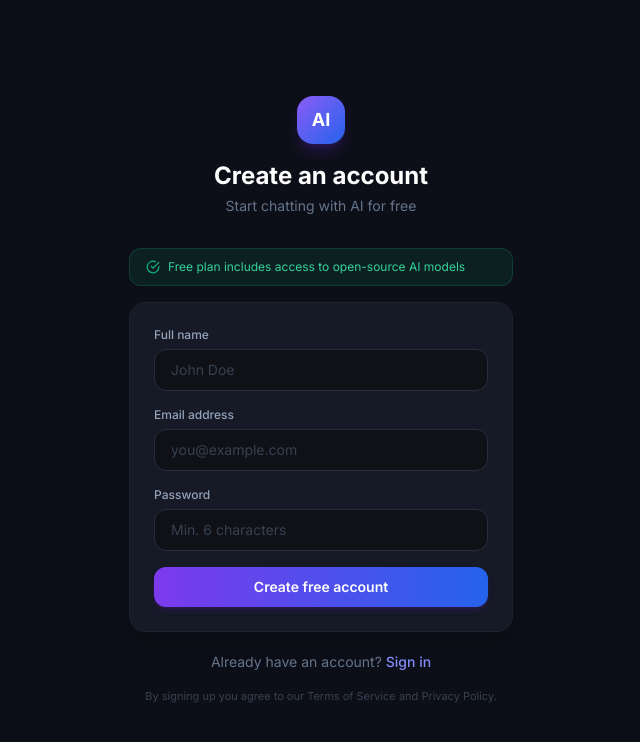
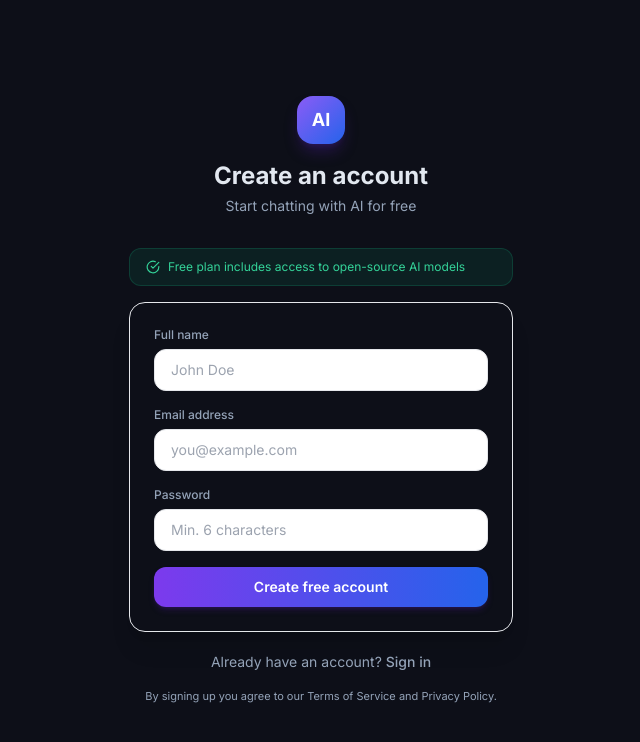
Before and after one commit to wahyujhoo17/Openrouter-Chatboard, a Next.js app: page /register in a window 1280 px wide. Shown: the top 742 px of the page, without its empty margins (319-959 px from the left). Built offline with nearby package versions, Linux system fonts and the light colour scheme.

Commit message:
refactor styles and improve UI consistency across components

```diff
--- a/app/page.tsx
+++ b/app/page.tsx
@@ -252,10 +252,10 @@ export default function Home() {
 
   if (user === "loading") {
     return (
-      <div className="h-full flex items-center justify-center bg-[#0d0f18]">
+      <div className="h-full flex items-center justify-center bg-app">
         <div className="flex flex-col items-center gap-3">
           <div className="w-10 h-10 border-2 border-violet-500 border-t-transparent rounded-full animate-spin" />
-          <p className="text-sm text-[#64748b]">Loading...</p>
+          <p className="text-sm text-muted">Loading...</p>
         </div>
       </div>
     );
@@ -314,7 +314,7 @@ export default function Home() {
               className={`hidden sm:flex items-center gap-1.5 px-2.5 py-1 rounded-full border text-[10px] font-semibold ${
                 loggedInUser.plan === "pro"
                   ? "bg-violet-500/10 border-violet-500/30 text-violet-300"
-                  : "bg-[#1e2130] border-[#2a2d3e] text-[#64748b]"
+                  : "bg-surface2 border-border text-muted"
               }`}
             >
               {loggedInUser.plan === "pro" && (
--- a/app/register/page.tsx
+++ b/app/register/page.tsx
@@ -1,101 +1,137 @@
-'use client'
+"use client";
 
-import { useState, FormEvent } from 'react'
-import { useRouter } from 'next/navigation'
-import Link from 'next/link'
+import { useState, FormEvent } from "react";
+import { useRouter } from "next/navigation";
+import Link from "next/link";
 
 export default function RegisterPage() {
-  const router = useRouter()
-  const [name, setName] = useState('')
-  const [email, setEmail] = useState('')
-  const [password, setPassword] = useState('')
-  const [error, setError] = useState('')
-  const [loading, setLoading] = useState(false)
+  const router = useRouter();
+  const [name, setName] = useState("");
+  const [email, setEmail] = useState("");
+  const [password, setPassword] = useState("");
+  const [error, setError] = useState("");
+  const [loading, setLoading] = useState(false);
 
   async function handleSubmit(e: FormEvent) {
-    e.preventDefault()
-    setError('')
-    setLoading(true)
+    e.preventDefault();
+    setError("");
+    setLoading(true);
     try {
-      const res = await fetch('/api/auth/register', {
-        method: 'POST',
-        headers: { 'Content-Type': 'application/json' },
+      const res = await fetch("/api/auth/register", {
+        method: "POST",
+        headers: { "Content-Type": "application/json" },
         body: JSON.stringify({ name, email, password }),
-      })
-      const data = await res.json()
-      if (!res.ok) { setError(data.error || 'Registration failed'); return }
-      router.push('/')
-      router.refresh()
+      });
+      const data = await res.json();
+      if (!res.ok) {
+        setError(data.error || "Registration failed");
+        return;
+      }
+      router.push("/");
+      router.refresh();
     } catch {
-      setError('Network error. Please try again.')
+      setError("Network error. Please try again.");
     } finally {
-      setLoading(false)
+      setLoading(false);
     }
   }
 
   return (
-    <div className="min-h-screen bg-[#0d0f18] flex items-center justify-center px-4">
+    <div className="min-h-screen bg-app flex items-center justify-center px-4">
       <div className="w-full max-w-sm">
         {/* Logo */}
         <div className="flex flex-col items-center mb-8">
           <div className="w-12 h-12 rounded-2xl bg-gradient-to-br from-violet-500 to-blue-600 flex items-center justify-center text-white text-lg font-bold shadow-lg shadow-violet-900/40 mb-4">
             AI
           </div>
-          <h1 className="text-2xl font-bold text-white">Create an account</h1>
-          <p className="text-sm text-[#64748b] mt-1">Start chatting with AI for free</p>
+          <h1 className="text-2xl font-bold text-current">Create an account</h1>
+          <p className="text-sm text-muted mt-1">
+            Start chatting with AI for free
+          </p>
         </div>
 
         {/* Free plan badge */}
         <div className="flex items-center gap-2 bg-emerald-500/10 border border-emerald-500/20 rounded-xl px-4 py-2.5 mb-4">
-          <svg width="14" height="14" viewBox="0 0 24 24" fill="none" stroke="#10b981" strokeWidth="2" strokeLinecap="round" strokeLinejoin="round" className="shrink-0">
-            <path d="M22 11.08V12a10 10 0 11-5.93-9.14"/><polyline points="22 4 12 14.01 9 11.01"/>
+          <svg
+            width="14"
+            height="14"
+            viewBox="0 0 24 24"
+            fill="none"
+            stroke="currentColor"
+            strokeWidth="2"
+            strokeLinecap="round"
+            strokeLinejoin="round"
+            className="shrink-0 text-emerald-400"
+          >
+            <path d="M22 11.08V12a10 10 0 11-5.93-9.14" />
+            <polyline points="22 4 12 14.01 9 11.01" />
           </svg>
-          <p className="text-xs text-emerald-400">Free plan includes access to open-source AI models</p>
+          <p className="text-xs text-emerald-400">
+            Free plan includes access to open-source AI models
+          </p>
         </div>
 
-        <div className="bg-[#161926] border border-[#1e2130] rounded-2xl p-6 shadow-xl">
+        <div className="bg-surface2 border border-border rounded-2xl p-6 shadow-xl">
           <form onSubmit={handleSubmit} className="space-y-4">
             <div>
-              <label className="block text-xs font-medium text-[#94a3b8] mb-1.5">Full name</label>
+              <label className="block text-xs font-medium text-muted mb-1.5">
+                Full name
+              </label>
               <input
                 type="text"
                 value={name}
-                onChange={e => setName(e.target.value)}
+                onChange={(e) => setName(e.target.value)}
                 required
                 placeholder="John Doe"
-                className="w-full bg-[#0f1117] border border-[#2a2d3e] text-[#e2e8f0] placeholder-[#374151] rounded-xl px-4 py-2.5 text-sm focus:outline-none focus:border-[#6366f1] focus:ring-1 focus:ring-[#6366f1]/30 transition-all"
+                className="w-full bg-surface border border-border text-current placeholder:text-muted rounded-xl px-4 py-2.5 text-sm focus:outline-none focus:border-accent focus:ring-1 focus:ring-accent/30 transition-all"
               />
             </div>
 
             <div>
-              <label className="block text-xs font-medium text-[#94a3b8] mb-1.5">Email address</label>
+              <label className="block text-xs font-medium text-muted mb-1.5">
+                Email address
+              </label>
               <input
                 type="email"
                 value={email}
-                onChange={e => setEmail(e.target.value)}
+                onChange={(e) => setEmail(e.target.value)}
                 required
                 placeholder="you@example.com"
-                className="w-full bg-[#0f1117] border border-[#2a2d3e] text-[#e2e8f0] placeholder-[#374151] rounded-xl px-4 py-2.5 text-sm focus:outline-none focus:border-[#6366f1] focus:ring-1 focus:ring-[#6366f1]/30 transition-all"
+                className="w-full bg-surface border border-border text-current placeholder:text-muted rounded-xl px-4 py-2.5 text-sm focus:outline-none focus:border-accent focus:ring-1 focus:ring-accent/30 transition-all"
               />
             </div>
 
             <div>
-              <label className="block text-xs font-medium text-[#94a3b8] mb-1.5">Password</label>
+              <label className="block text-xs font-medium text-muted mb-1.5">
+                Password
+              </label>
               <input
                 type="password"
                 value={password}
-                onChange={e => setPassword(e.target.value)}
+                onChange={(e) => setPassword(e.target.value)}
                 required
                 minLength={6}
                 placeholder="Min. 6 characters"
-                className="w-full bg-[#0f1117] border border-[#2a2d3e] text-[#e2e8f0] placeholder-[#374151] rounded-xl px-4 py-2.5 text-sm focus:outline-none focus:border-[#6366f1] focus:ring-1 focus:ring-[#6366f1]/30 transition-all"
+                className="w-full bg-surface border border-border text-current placeholder:text-muted rounded-xl px-4 py-2.5 text-sm focus:outline-none focus:border-accent focus:ring-1 focus:ring-accent/30 transition-all"
               />
             </div>
 
             {error && (
               <div className="flex items-center gap-2 bg-red-500/10 border border-red-500/20 text-red-400 text-xs rounded-lg px-3 py-2.5">
-                <svg width="14" height="14" viewBox="0 0 24 24" fill="none" stroke="currentColor" strokeWidth="2" strokeLinecap="round" strokeLinejoin="round" className="shrink-0">
-                  <circle cx="12" cy="12" r="10"/><line x1="12" y1="8" x2="12" y2="12"/><line x1="12" y1="16" x2="12.01" y2="16"/>
+                <svg
+                  width="14"
+                  height="14"
+                  viewBox="0 0 24 24"
+                  fill="none"
+                  stroke="currentColor"
+                  strokeWidth="2"
+                  strokeLinecap="round"
+                  strokeLinejoin="round"
+                  className="shrink-0"
+                >
+                  <circle cx="12" cy="12" r="10" />
+                  <line x1="12" y1="8" x2="12" y2="12" />
+                  <line x1="12" y1="16" x2="12.01" y2="16" />
                 </svg>
                 {error}
               </div>
@@ -106,22 +142,25 @@ export default function RegisterPage() {
               disabled={loading}
               className="w-full bg-gradient-to-r from-violet-600 to-blue-600 hover:from-violet-500 hover:to-blue-500 disabled:opacity-60 text-white font-semibold py-2.5 rounded-xl text-sm transition-all shadow-md shadow-violet-900/30"
             >
-              {loading ? 'Creating account...' : 'Create free account'}
+              {loading ? "Creating account..." : "Create free account"}
             </button>
           </form>
         </div>
 
-        <p className="text-center text-sm text-[#64748b] mt-5">
-          Already have an account?{' '}
-          <Link href="/login" className="text-[#818cf8] hover:text-[#a5b4fc] font-medium transition-colors">
+        <p className="text-center text-sm text-muted mt-5">
+          Already have an account?{" "}
+          <Link
+            href="/login"
+            className="text-accent hover:text-accent-strong font-medium transition-colors"
+          >
             Sign in
           </Link>
         </p>
 
-        <p className="text-center text-[11px] text-[#374151] mt-4">
+        <p className="text-center text-[11px] text-muted mt-4">
           By signing up you agree to our Terms of Service and Privacy Policy.
         </p>
       </div>
     </div>
-  )
+  );
 }
--- a/components/ChatInput.tsx
+++ b/components/ChatInput.tsx
@@ -68,7 +68,8 @@ export default function ChatInput({ onSend, isLoading }: Props) {
                   : "var(--accent)",
               borderColor:
                 !value.trim() || isLoading ? "var(--border)" : "transparent",
-              color: !value.trim() || isLoading ? "var(--muted)" : "#ffffff",
+              color:
+                !value.trim() || isLoading ? "var(--muted)" : "var(--text)",
             }}
             className="shrink-0 w-9 h-9 rounded-xl flex items-center justify-center transition-all duration-150 shadow-md disabled:shadow-none"
             title="Send (Enter)"
--- a/components/ChatWindow.tsx
+++ b/components/ChatWindow.tsx
@@ -181,9 +181,9 @@ export default function ChatWindow({ messages, isLoading }: Props) {
               {/* removed Assistant label */}
             </div>
             <div className="flex items-center gap-1.5 px-4 py-3 bg-surface2 rounded-2xl rounded-tl-sm border border-border">
-              <div className="w-2 h-2 rounded-full bg-accent typing-dot" />
-              <div className="w-2 h-2 rounded-full bg-accent typing-dot" />
-              <div className="w-2 h-2 rounded-full bg-accent typing-dot" />
+              <div className="w-2 h-2 rounded-full bg-[var(--accent)] typing-dot" />
+              <div className="w-2 h-2 rounded-full bg-[var(--accent)] typing-dot" />
+              <div className="w-2 h-2 rounded-full bg-[var(--accent)] typing-dot" />
             </div>
           </div>
         </div>
```
Also changed, not shown: app/globals.css (+16 -10 lines), app/login/page.tsx (+63 -39 lines), components/Sidebar.tsx (+13 -14 lines).
